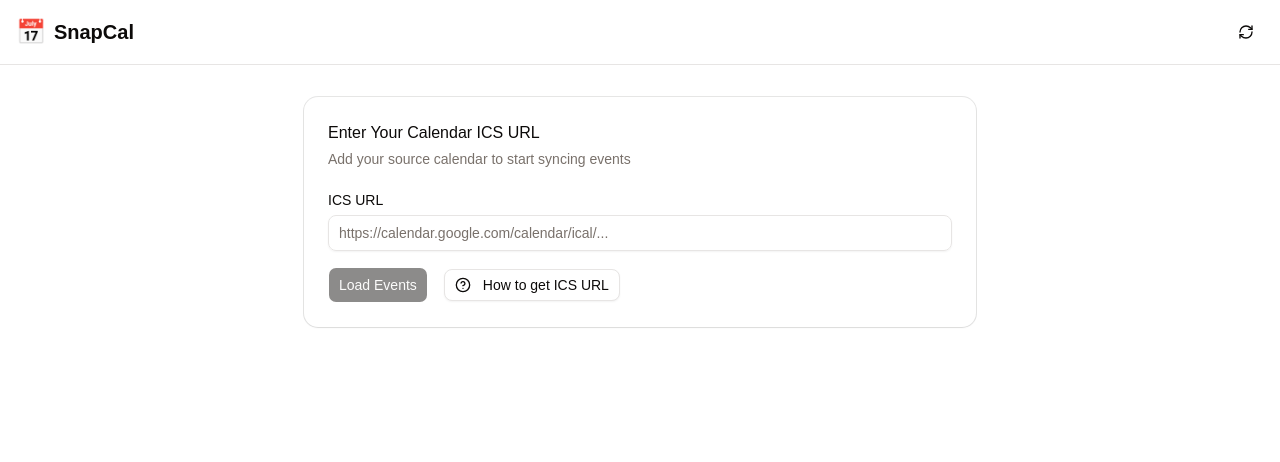
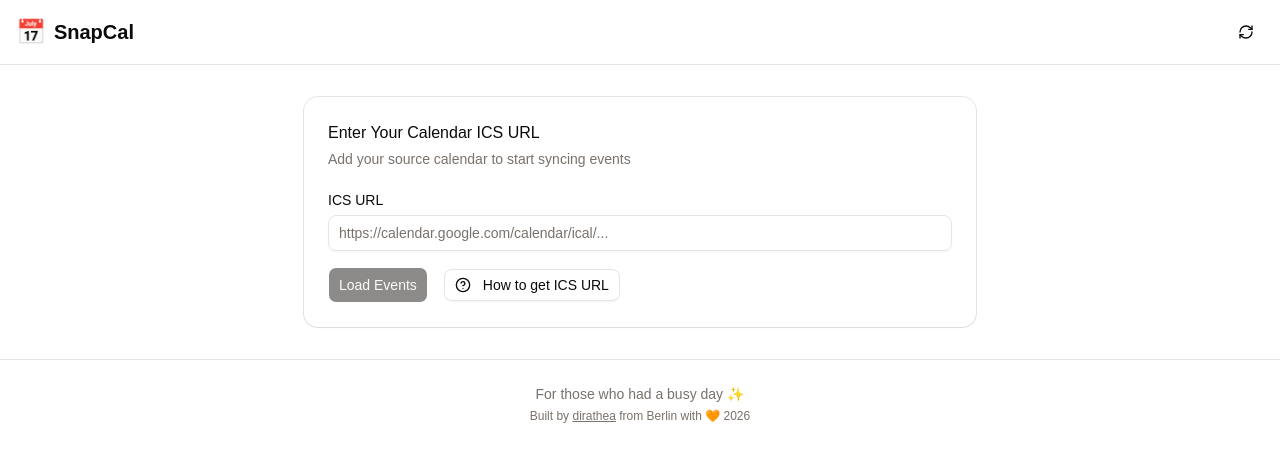
Before and after one commit to dirathea/getbusicalapp, a React (Vite) app: page / in a window 1280 px wide. Shown: the top 462 px of the page. Built offline with nearby package versions, Linux system fonts and the light colour scheme.

Commit message:
feat: add Footer component to enhance app layout

```diff
--- a/src/App.tsx
+++ b/src/App.tsx
@@ -1,5 +1,6 @@
 import { useState } from 'react';
 import { Header } from '@/components/Header';
+import { Footer } from '@/components/Footer';
 import { IcsInput } from '@/components/IcsInput';
 import { UrlInfo } from '@/components/UrlInfo';
 import { WeekToggle } from '@/components/WeekToggle';
@@ -118,6 +119,8 @@
         open={showSyncDialog}
         onOpenChange={handleSyncDialogClose}
       />
+
+      <Footer />
     </div>
   );
 }
--- /dev/null
+++ b/src/components/Footer.tsx
@@ -0,0 +1,27 @@
+export function Footer() {
+  const currentYear = new Date().getFullYear();
+
+  return (
+    <footer className="border-t bg-background">
+      <div className="container mx-auto px-4 py-6 max-w-4xl">
+        <div className="text-center space-y-1">
+          <p className="text-sm text-muted-foreground">
+            For those who had a busy day ✨
+          </p>
+          <p className="text-xs text-muted-foreground">
+            Built by{' '}
+            <a
+              href="https://dirathea.com"
+              target="_blank"
+              rel="noopener noreferrer"
+              className="underline hover:text-foreground transition-colors"
+            >
+              dirathea
+            </a>
+            {' '}from Berlin with 🧡 {currentYear}
+          </p>
+        </div>
+      </div>
+    </footer>
+  );
+}
```
